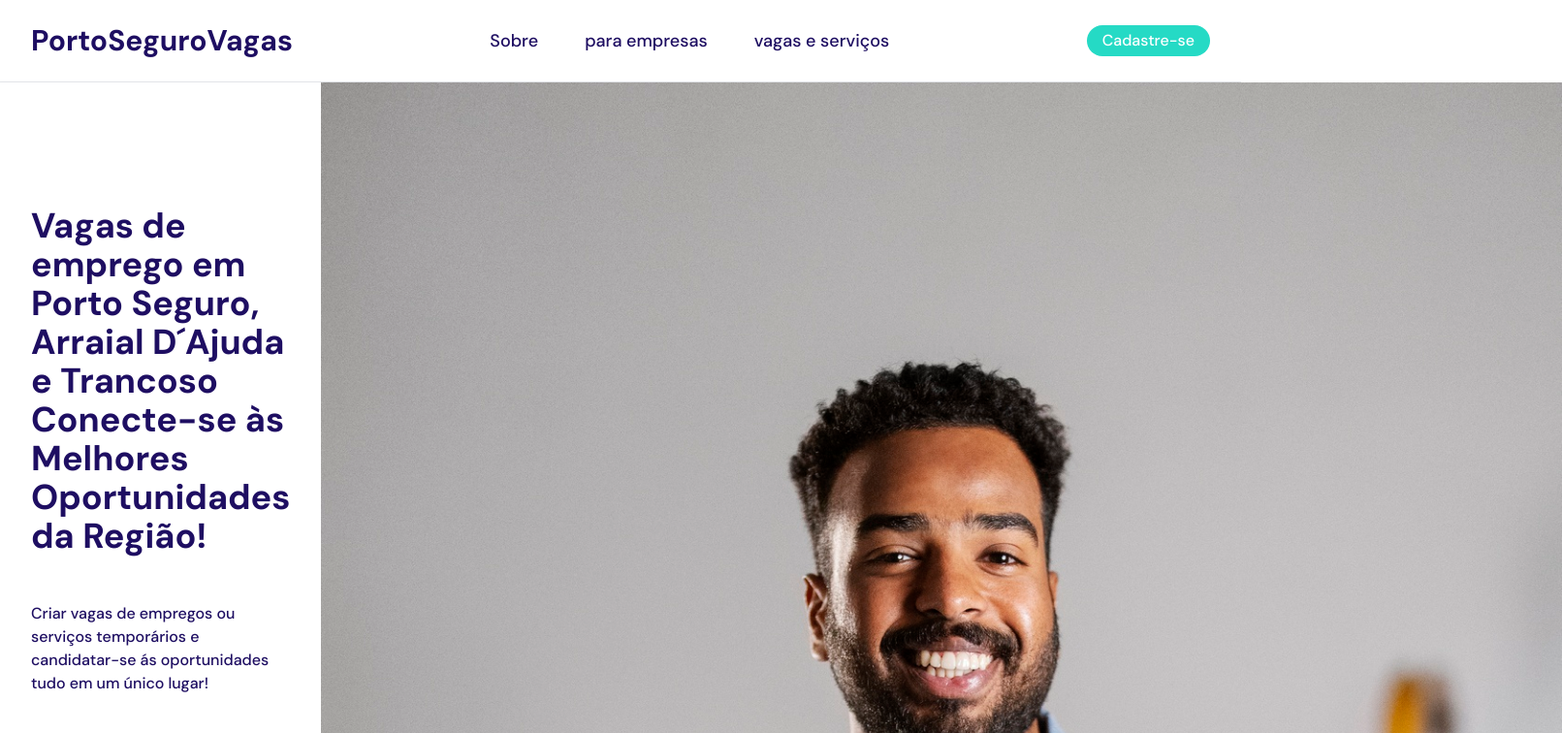
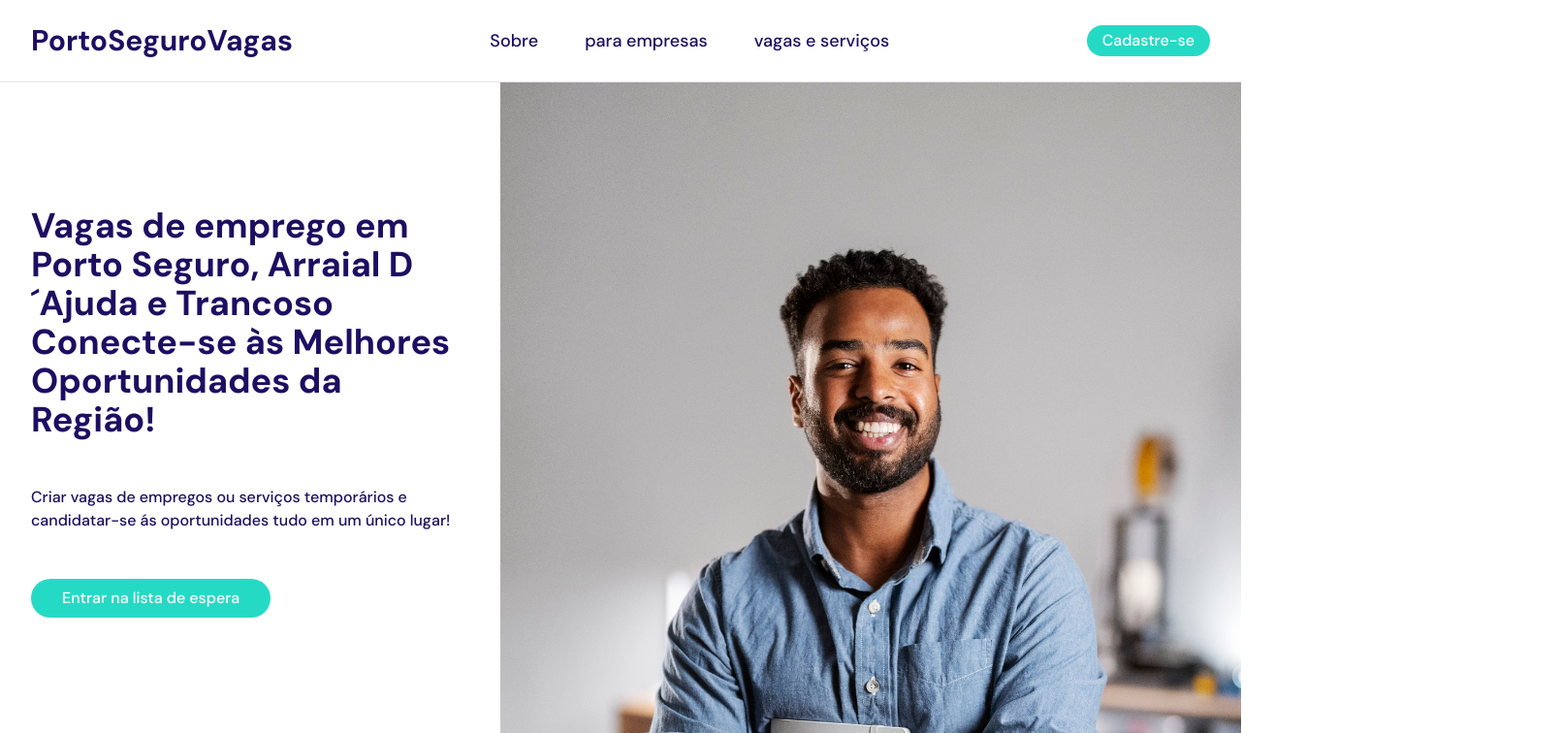
Before and after one commit to RobertoAthos/porto-seguro-vagas, a Next.js app: page / in a window 1280 px wide. Shown: the top 756 px of the page at 97% size, 1611 px wide, since content can reach past the window. Built offline with nearby package versions, Linux system fonts and the light colour scheme; no server answers.

Commit message:
feat: add animation reveal

```diff
--- a/package.json
+++ b/package.json
@@ -14,11 +14,13 @@
     "@supabase/supabase-js": "^2.46.1",
     "clsx": "^2.1.1",
     "lucide-react": "^0.459.0",
+    "motion": "^11.15.0",
     "next": "14.2.14",
     "react": "^18",
     "react-dom": "^18",
     "react-hook-form": "^7.53.2",
     "react-hot-toast": "^2.4.1",
+    "sweetalert2": "^11.15.10",
     "tailwind-merge": "^2.5.4",
     "zod": "^3.23.8"
   },
--- a/src/app/page.tsx
+++ b/src/app/page.tsx
@@ -1,5 +1,6 @@
 "use client";
 import PrimaryButton from "@/components/common/PrimaryButton";
+import AnimationReveal from "@/components/lp/AnimationReveal";
 import FeatureSection from "@/components/lp/common/FeatureSection";
 import SignatureForm from "@/components/lp/forms/SignatureForm";
 import Header from "@/components/lp/NavBar";
@@ -14,8 +15,12 @@ export default function Home() {
 	return (
 		<main className="bg-slate-50">
 			<Header />
-			<section id="hero" className="w-full bg-white md:rounded-b-3xl md:shadow max-w-screen-xl m-auto flex flex-col lg:flex-row justify-center md:justify-between">
-				<div className="w-full lg:w-2/3 px-8 space-y-8 md:space-y-12 mt-12 lg:mt-32">
+			<section
+				id="hero"
+				className="w-full bg-white md:rounded-b-3xl md:shadow max-w-screen-xl m-auto flex flex-col lg:flex-row justify-center md:justify-between"
+			>
+				<AnimationReveal className="w-full lg:w-2/3 px-8 mt-12 lg:mt-32">
+					<div className="space-y-8 md:space-y-12 ">
 						<h1 className="text-xl md:text-3xl lg:text-4xl font-semibold text-secondary md:leading-[60px]">
 							Vagas de emprego em Porto Seguro, Arraial D´Ajuda e Trancoso
 							Conecte-se às Melhores Oportunidades da Região!
@@ -30,6 +35,8 @@ export default function Home() {
 							onClick={() => scrollToSection("form")}
 						/>
 					</div>
+				</AnimationReveal>
+				<AnimationReveal>
 					<Image
 						src={"/hero.jpg"}
 						alt={"Trabalhadores em Porto Seguro"}
@@ -38,9 +45,11 @@ export default function Home() {
 						className="w-auto h-auto object-cover p-8 mt-12 lg:mt-0 md:p-0"
 						priority
 					/>
+				</AnimationReveal>
 			</section>
 
 			<section id="about" className="w-full max-w-screen-xl m-auto px-8 py-16">
+				<AnimationReveal>
 					<h2 className="text-3xl text-center text-secondary font-semibold">
 						Sobre nós
 					</h2>
@@ -68,9 +77,11 @@ export default function Home() {
 							onClick={() => scrollToSection("form")}
 						/>
 					</div>
+				</AnimationReveal>
 			</section>
 
 			<section id="vagas" className="w-full max-w-screen-xl m-auto px-8 py-16">
+				<AnimationReveal>
 					<FeatureSection
 						title="Seu Próximo Trabalho ou Serviço Temporário Está Aqui"
 						description="Explore uma variedade de vagas e oportunidades de serviços temporários em toda a região de Porto Seguro. Nossa plataforma conecta você às empresas que mais precisam das suas habilidades."
@@ -80,11 +91,13 @@ export default function Home() {
 						scrollToSection={scrollToSection}
 						setTab={setFormTab}
 					/>
+				</AnimationReveal>
 			</section>
 			<section
 				id="empresas"
 				className="w-full max-w-screen-xl m-auto px-8 py-16"
 			>
+				<AnimationReveal>
 					<FeatureSection
 						title="Encontre os Profissionais Certos, Quando Precisar"
 						description="Sabemos que o sucesso da sua empresa depende das pessoas certas. Nossa plataforma foi criada para facilitar a busca por talentos qualificados em Porto Seguro. Oferecemos ferramentas avançadas que simplificam o processo de recrutamento, ajudando você a construir equipes fortes e alinhadas aos seus objetivos."
@@ -94,12 +107,14 @@ export default function Home() {
 						scrollToSection={scrollToSection}
 						setTab={setFormTab}
 					/>
+				</AnimationReveal>
 			</section>
 
 			<section
 				id="social_media"
 				className="w-full bg-white rounded-3xl shadow-sm max-w-screen-xl m-auto px-8 py-16"
 			>
+				<AnimationReveal>
 					<h3 className="text-center text-secondary font-semibold text-3xl">
 						Acompanhe o desenvolvimento em nossas redes sociais
 					</h3>
@@ -107,10 +122,13 @@ export default function Home() {
 						<Instagram className="h-12 w-12 hover:text-primary cursor-pointer" />
 						<Facebook className="h-12 w-12 hover:text-primary cursor-pointer" />
 					</div>
+				</AnimationReveal>
 			</section>
 
 			<section id="form" className="w-full max-w-screen-xl m-auto px-8 py-16">
+				<AnimationReveal>
 					<SignatureForm tab={formTab} setTab={setFormTab} />
+				</AnimationReveal>
 			</section>
 		</main>
 	);
--- /dev/null
+++ b/src/components/lp/AnimationReveal.tsx
@@ -0,0 +1,41 @@
+"use client";
+
+import { motion, useInView, useAnimation } from "framer-motion";
+import { useEffect, useRef } from "react";
+
+export default function AnimationReveal({
+  children,
+  width = "fit-content",
+  className
+}: {
+  children: React.ReactNode;
+  width?: string;
+  className?: string;
+}) {
+  const ref = useRef(null);
+  const isInView = useInView(ref, { once: true });
+
+  const mainControls = useAnimation();
+
+  useEffect(() => {
+    if (isInView) {
+      mainControls.start("visible");
+    }
+  }, [isInView, mainControls]);
+
+  return (
+    <div ref={ref} className={`${width} overflow-hidden ${className}`}>
+      <motion.div
+        variants={{
+          hidden: { opacity: 0, y: 75 },
+          visible: { opacity: 1, y: 0 },
+        }}
+        initial="hidden"
+        animate={mainControls}
+        transition={{ duration: 0.5, delay: 0.1 }}
+      >
+        {children}
+      </motion.div>
+    </div>
+  );
+}
--- a/src/components/lp/forms/SignatureForm.tsx
+++ b/src/components/lp/forms/SignatureForm.tsx
@@ -3,6 +3,7 @@ import { createClient } from "@/utils/supabase/client";
 import type React from "react";
 import { useState } from "react";
 import toast from "react-hot-toast";
+import Swal from "sweetalert2";
 
 type FormValues = {
 	name: string;
@@ -35,9 +36,14 @@ export default function SignatureForm({
 			company_activity: formValues.company_reason || "",
 		};
 		try {
-			const response =  await supabase.from('leads').insert([payload]);
-			if(!response.error){
-				toast.success("Formulário enviado com sucesso!");
+			const response = await supabase.from("leads").insert([payload]);
+			if (!response.error) {
+				Swal.fire({
+					title: "Obrigado! Seu formulário foi enviado com sucesso.",
+					text: "Aguarde novidades do nosso lançamento",
+					icon: "success",
+					confirmButtonText: "Ok",
+				});
 			}
 		} catch (e: any) {
 			toast.error("Erro ao enviar formulário. Tente novamente.");
```
Also changed, not shown: 1 other file (tests, documents, lock files or other folders). Lines whose indentation alone changed are shown as unchanged.
